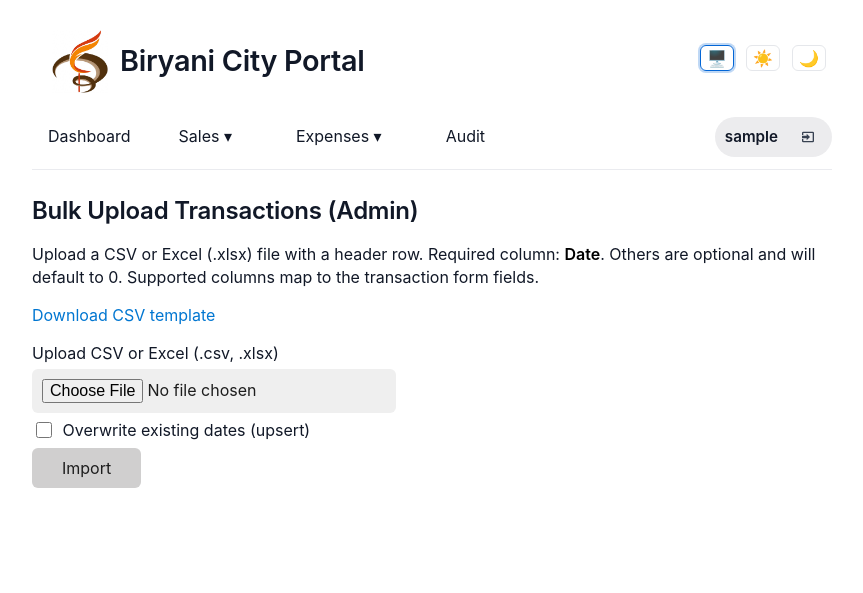
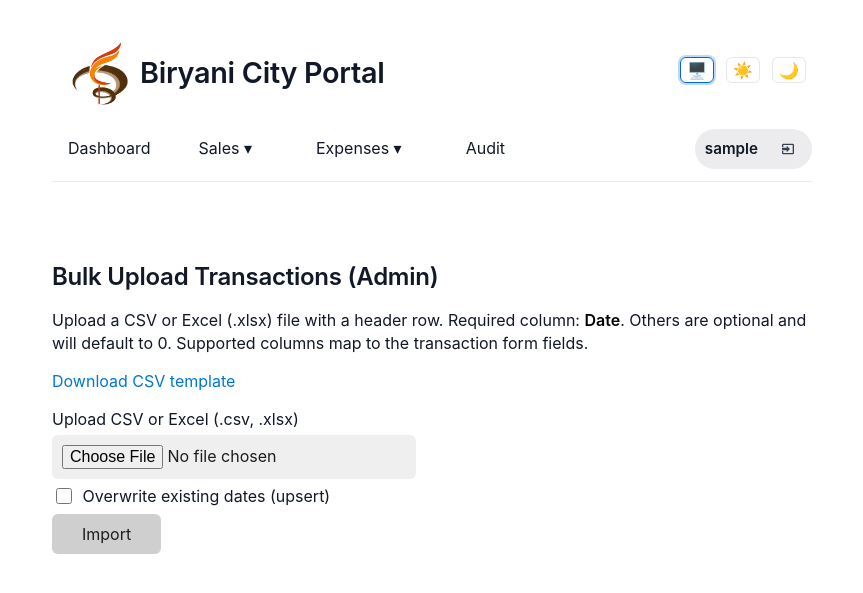
Before and after one commit to sushanth88/BC_Internal_OP, a Flask app: page /admin/upload in a window 1280 px wide. Shown: the top 593 px of the page, without its empty margins (208-1071 px from the left). Run offline with Flask 3, Linux system fonts and the light colour scheme; the first user in the database is signed in; tables that the repository leaves empty hold one stand-in row (Sample ...); some libraries are stand-ins or nearby versions.

Commit message:
Layout: wrap header and main in .container for full-width layout

```diff
--- a/templates/layout.html
+++ b/templates/layout.html
@@ -77,6 +77,7 @@
     {% set is_login = (request.endpoint == 'login') %}
     {% if not is_login %}
     <header>
+      <div class="container">
         <div class="brand-row">
           <div class="brand-left">
             <img src="{{ url_for('static', filename='logo.jpg') }}" alt="Biryani City Portal logo" class="site-logo" />
@@ -107,9 +108,11 @@
           </div>
         {% endif %}
       <hr style="margin: 10px 0 18px; opacity:.8;" />
+      </div>
     </header>
     {% endif %}
     <main>
+      <div class="container">
         {% with messages = get_flashed_messages(with_categories=true) %}
           {% if messages %}
             <ul>
@@ -120,6 +123,7 @@
           {% endif %}
         {% endwith %}
         {% block content %}{% endblock %}
+      </div>
     </main>
     <script>
       (function(){
```
Lines whose indentation alone changed are shown as unchanged.
